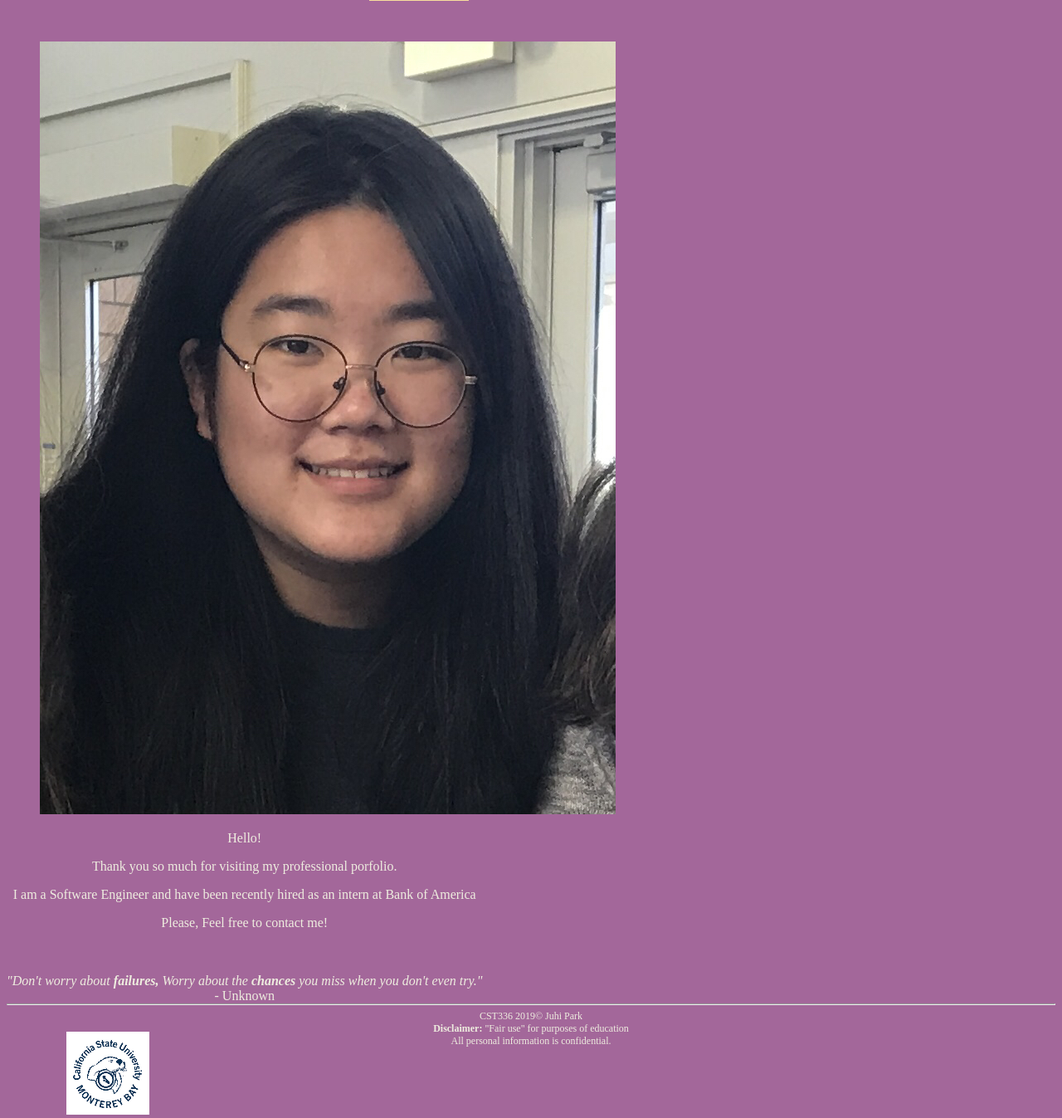
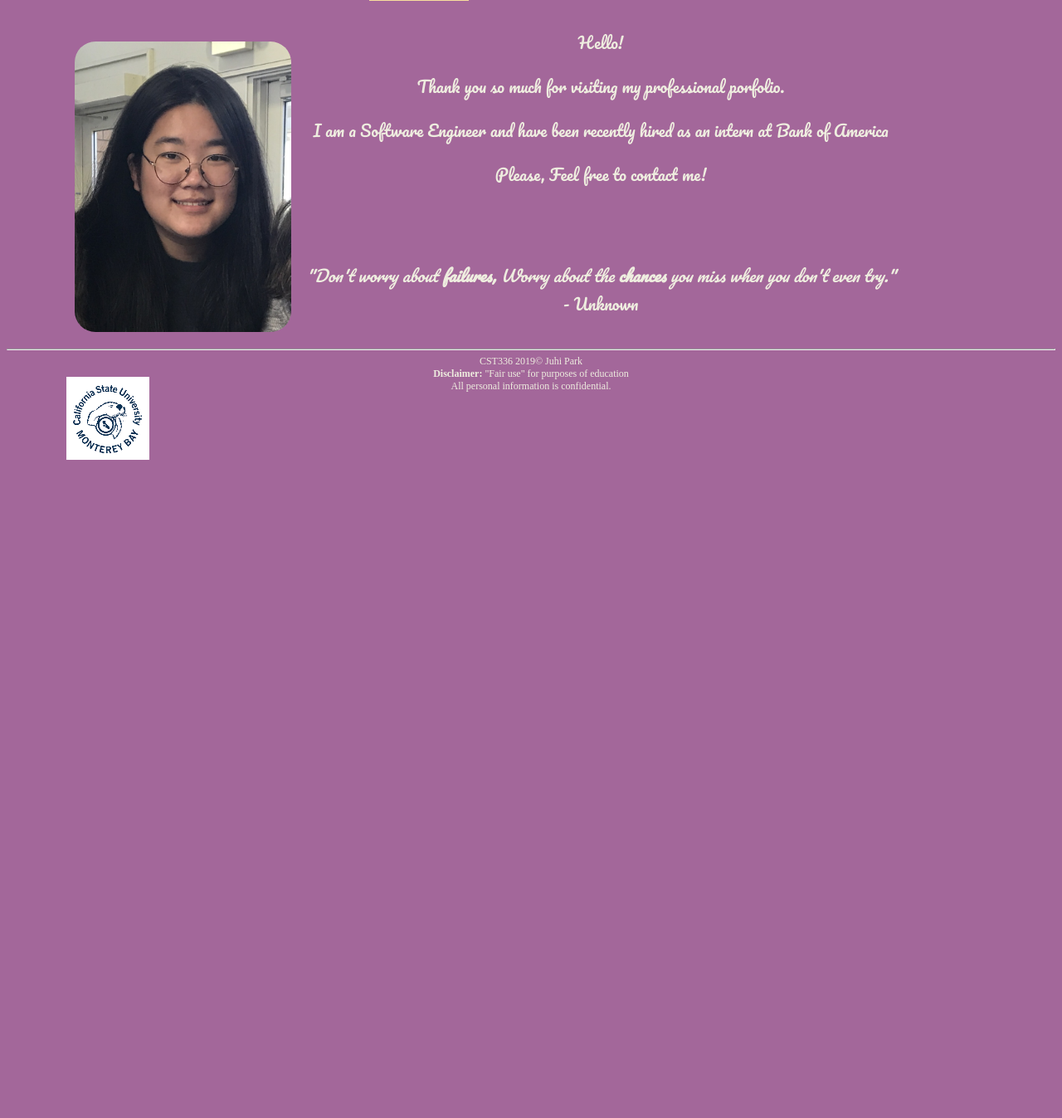
Before and after one commit to juhipark/s2019cst336, a PHP site: page /Labs/PersonalPortfolio/index.html in a window 1280 px wide. Shown: the part 208-1555 px from the top of the page at 83% size. After the commit the page ends 762 px from the top, so only its background shows below. Run offline with PHP 8.4, Linux system fonts and the light colour scheme.

Commit message:
Changed size for picture

```diff
--- a/Labs/PersonalPortfolio/css/styles.css
+++ b/Labs/PersonalPortfolio/css/styles.css
@@ -42,6 +42,18 @@ footer {
 #me, #welcomeText {
     float: left;
 }
+#welcomeText {
+    font-family: 'Pacifico', cursive;
+    font-size: 1.2em;
+    /*margin-bottom: 0px;*/
+}
+#me img {
+    border-radius: 25px;
+    height: 350px;
+    margin-left: 15%;
+    margin-right: 20px;
+    /*background-size: 15%;*/
+}
 #copyright {
     border-bottom-color: black;
 }
@@ -52,7 +64,6 @@ footer {
     height: 13%;
     width: 13%;
 }
-
 /*about.html exclusive styles*/
 table {
     margin: 0px auto;
```
